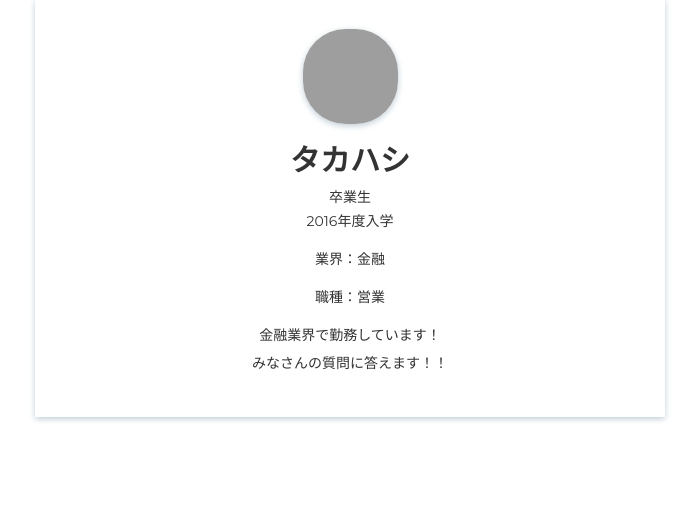
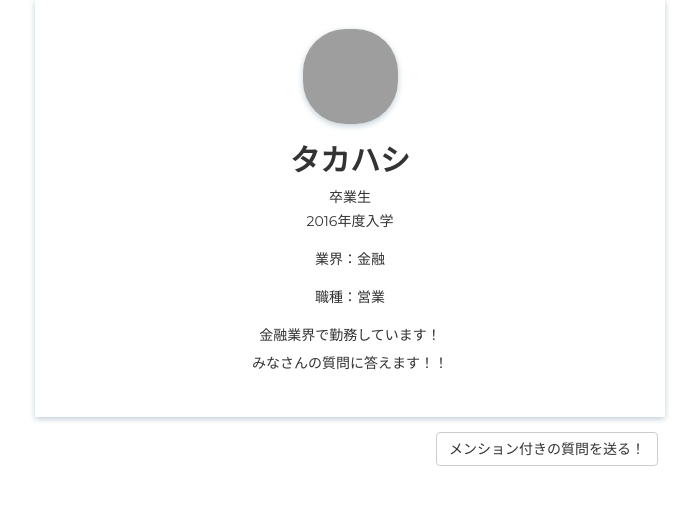
Before and after one commit to SDTakeuchi/kiitePRJCT, a Django app: page /user/list/2 in a window 1280 px wide. Shown: the part 91-623 px from the top of the page, without its empty margins (290-989 px from the left). Run offline with Django 3.2, Linux system fonts and the light colour scheme; a user stored in the database is signed in; data comes from the database, SQL or seed files in the repository; both versions use the stored data as it was after the commit; some libraries are stand-ins or nearby versions; grey boxes are pictures that could not be loaded.

Commit message:
user list html updated

```diff
--- a/templates/user/user_list.html
+++ b/templates/user/user_list.html
@@ -21,7 +21,14 @@
       </div>
     </div>
   </div>
-
-
-<br>
+{% if user.can_ask == True %}
+	{% if not user == request.user %}
+		<div class="below-mypage">
+			<div class="card card-body">
+				<a class="btn btn-default mypage-btn" href="{% url 'postNewMentioned' user.id %}">メンション付きの質問を送る！</a>
+			</div>
+			<div class="emptybox"></div>
+		</div>
+	{% endif %}
+{% endif %}
 {% endblock %}
```
Also changed, not shown: db.sqlite3.
